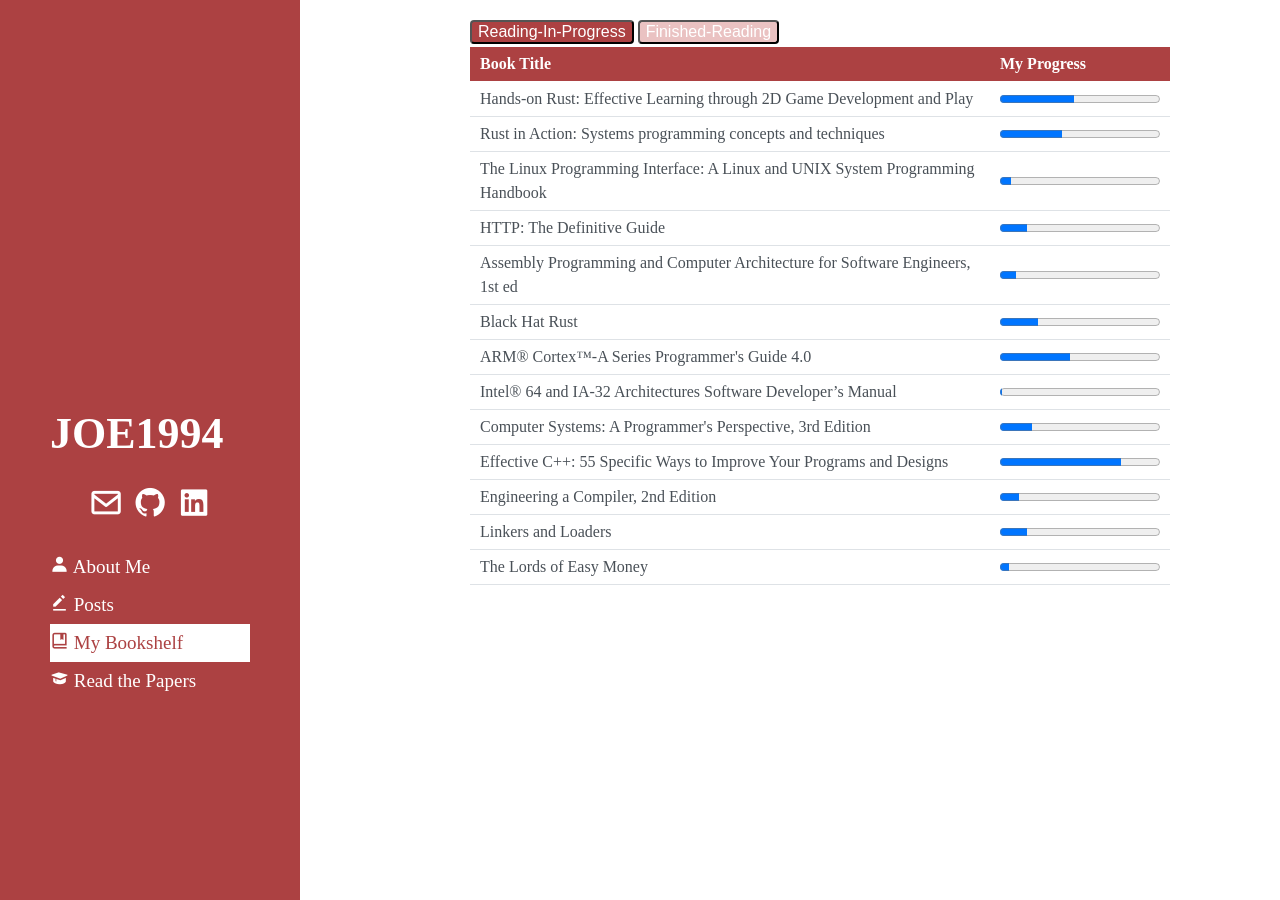
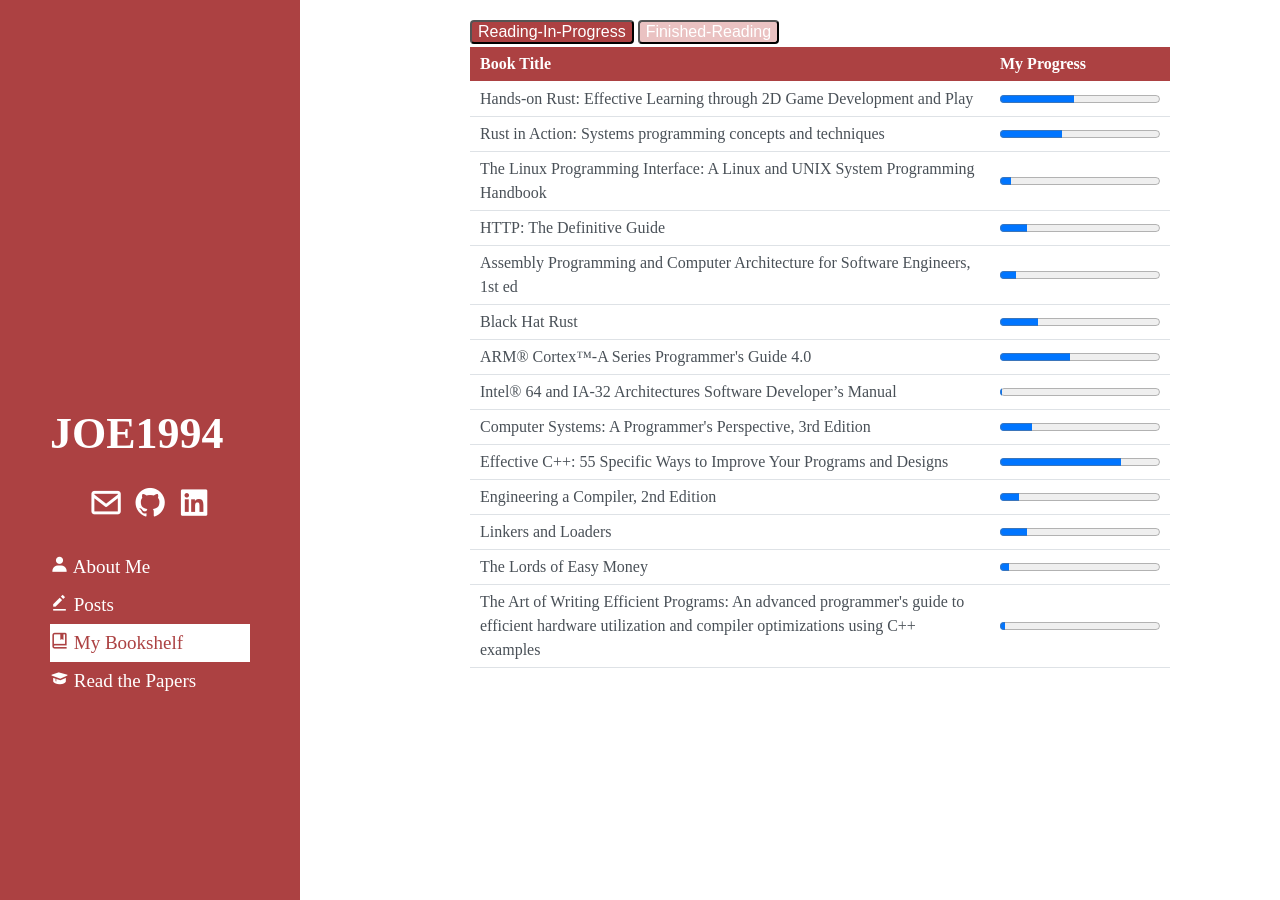
Before and after one commit to JOE1994/JOE1994.github.io, a Jekyll site: the page built from bookshelf.html, in a window 1280 px wide. Built offline with Jekyll 4.4.1, drawn with Linux system fonts in a browser that asks for light colours; some web fonts are replaced.

Commit message:
[book] Begin "The Art of Writing Efficient Programs"

```diff
--- a/_data/bookshelf_still_reading.yml
+++ b/_data/bookshelf_still_reading.yml
@@ -51,3 +51,7 @@
 - name: "The Lords of Easy Money"
   progress: 21
   tot_pages: 373
+
+- name: "The Art of Writing Efficient Programs: An advanced programmer's guide to efficient hardware utilization and compiler optimizations using C++ examples"
+  progress: 16
+  tot_pages: 439
```
